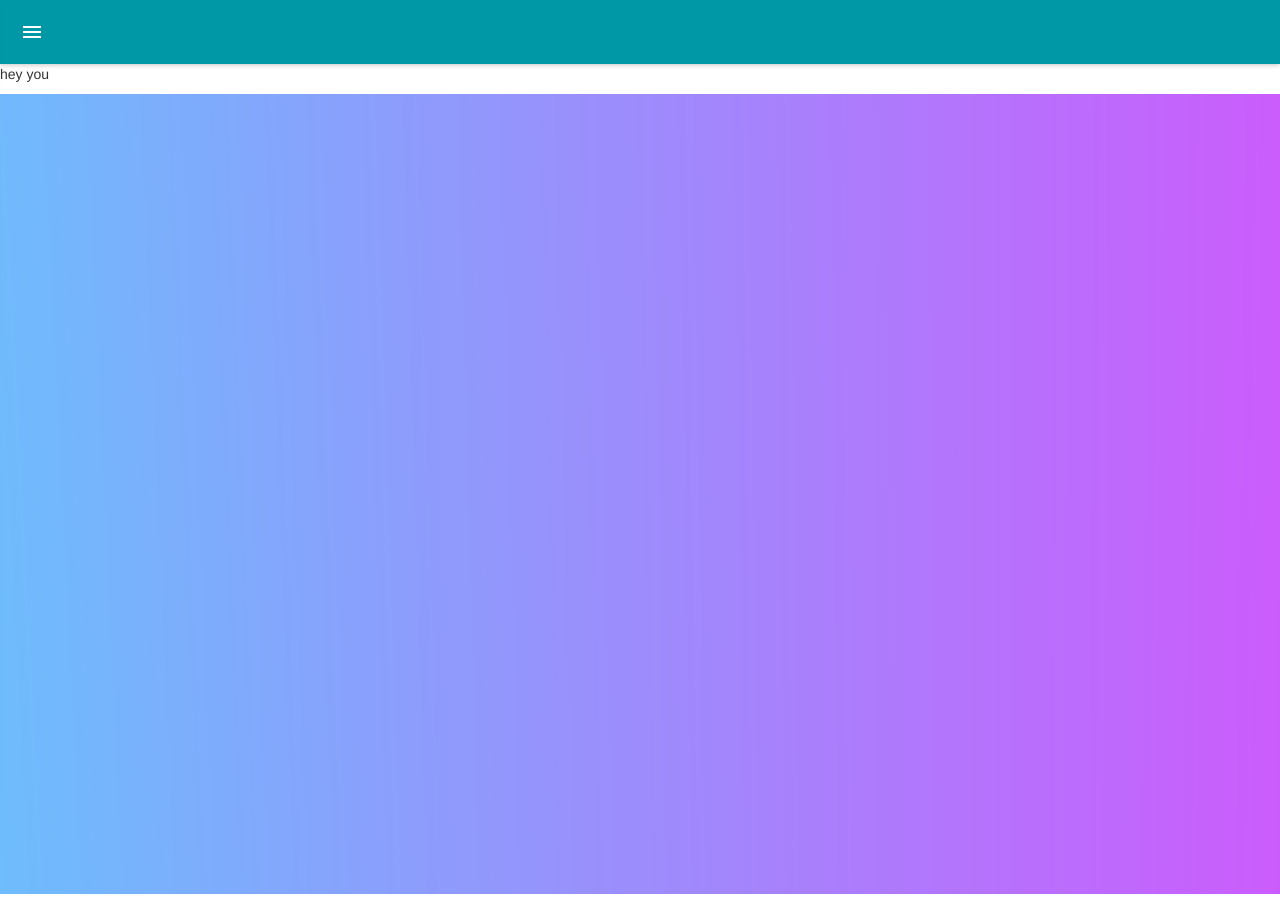
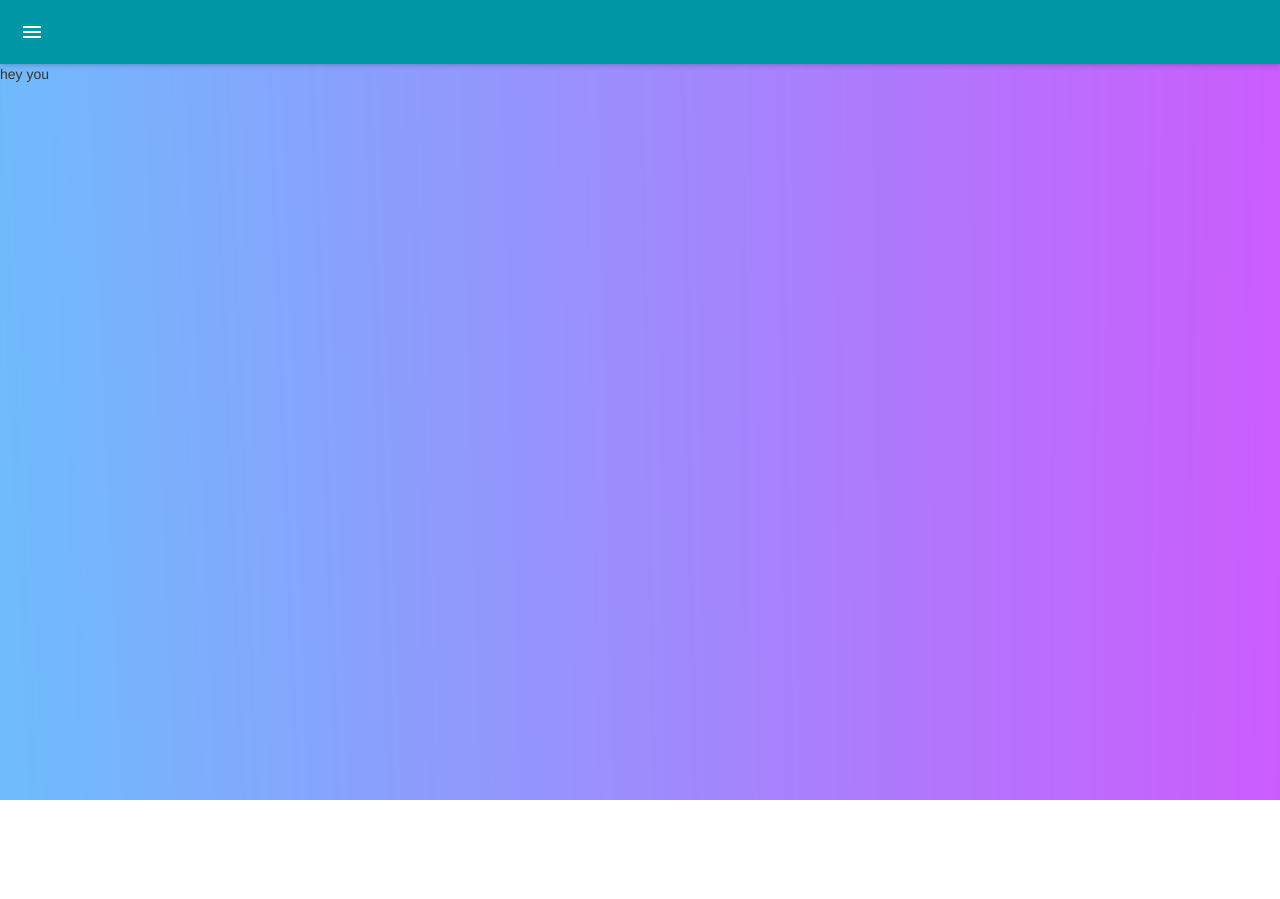
Before and after one commit to coffeeAndCodeMSO/bsdc-rating-app, a React (Create React App) app in the folder dreamers-app/: page / in a window 1280 px wide. After the commit the page ends 800 px from the top, so only its background shows below. Built offline with nearby package versions, Linux system fonts and the light colour scheme; what react-tap-event-plugin would draw is missing.

Commit message:
Set the canvas as the background image.

```diff
--- a/dreamers-app/public/JS/gradient.js
+++ b/dreamers-app/public/JS/gradient.js
@@ -21,6 +21,7 @@ function init() {
   renderer = new THREE.WebGLRenderer();
   renderer.setSize(width, height);
   document.body.appendChild(renderer.domElement);
+  renderer.domElement.classList.add('background');
 
   var planeGeometry = new THREE.PlaneBufferGeometry(2, 2);
 
--- /dev/null
+++ b/dreamers-app/public/css/style.css
@@ -0,0 +1,6 @@
+.background {
+  z-index: -1;
+  position: absolute;
+  top: 0;
+  left: 0;
+}
--- a/dreamers-app/public/index.html
+++ b/dreamers-app/public/index.html
@@ -11,7 +11,7 @@
     <link rel="manifest" href="%PUBLIC_URL%/manifest.json">
     <link rel="shortcut icon" href="%PUBLIC_URL%/favicon.ico">
     <link rel="stylesheet" href="https://maxcdn.bootstrapcdn.com/bootstrap/latest/css/bootstrap.min.css">
-
+    <link rel="stylesheet" href="/css/style.css">
     <!--
       Notice the use of %PUBLIC_URL% in the tags above.
       It will be replaced with the URL of the `public` folder during the build.
@@ -36,7 +36,6 @@
           gl_Position = vec4( position, 1.0 );
         }
       </script>
-
       <script id="gradient_frag" type="x-shader/x-fragment">
         uniform vec4 color1;
         uniform vec4 color2;
@@ -61,7 +60,6 @@
           gl_FragColor = color;
         }
       </script>
-
       <script src="js/three.min.js"></script>
       <script type="text/javascript" src="./js/gradient.js"></script>
     </div>
```
Lines whose indentation alone changed are shown as unchanged.
